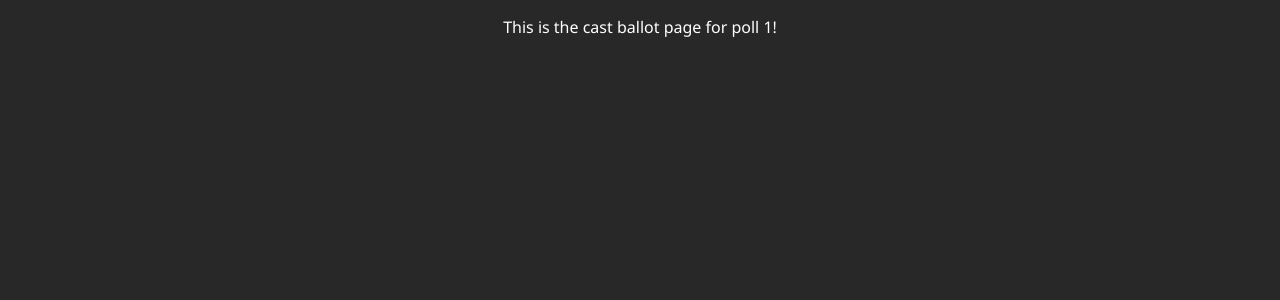
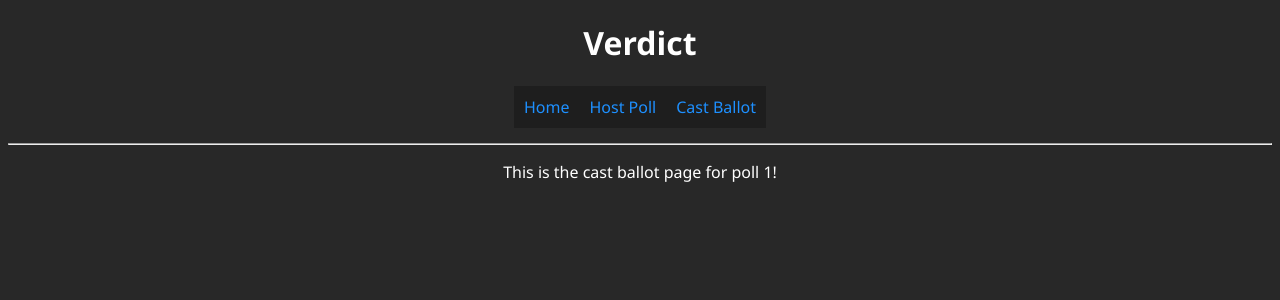
Before and after one commit to noahkawaguchi/verdict, a React (Vite) app in the folder frontend/: page /cast-ballot/1 in a window 1280 px wide. Shown: the top 300 px of the page. Built offline with nearby package versions, Linux system fonts and the light colour scheme.

Commit message:
Add header with navbar

```diff
--- a/frontend/src/App.tsx
+++ b/frontend/src/App.tsx
@@ -4,15 +4,18 @@ import './App.css';
 import HomePage from './pages/HomePage';
 import CastBallotPage from './pages/CastBallotPage';
 import NotFoundPage from './pages/NotFoundPage';
+import MainLayout from './layouts/MainLayout';
 
 const App = () => {
   return (
     <Router>
       <Routes>
-        <Route path='/' element={<HomePage />} />
-        <Route path='/host-poll' element={<HostPollPage />} />
-        <Route path='/cast-ballot/:pollID?' element={<CastBallotPage />} />
-        <Route path='*' element={<NotFoundPage />} />
+        <Route element={<MainLayout />}>
+          <Route path='/' element={<HomePage />} />
+          <Route path='/host-poll' element={<HostPollPage />} />
+          <Route path='/cast-ballot/:pollID?' element={<CastBallotPage />} />
+          <Route path='*' element={<NotFoundPage />} />
+        </Route>
       </Routes>
     </Router>
   );
--- /dev/null
+++ b/frontend/src/components/Header.module.css
@@ -0,0 +1,16 @@
+.routerLink {
+  color: dodgerblue;
+  background-color: rgb(30, 30, 30);
+  text-decoration: none;
+  padding: 10px;
+  width: max-content;
+  display: inline-block;
+}
+
+.routerLink:hover {
+  color: aqua;
+}
+
+.navbar {
+  margin: 15px auto;
+}
--- /dev/null
+++ b/frontend/src/components/Header.tsx
@@ -0,0 +1,26 @@
+import { Link } from 'react-router-dom';
+import styles from './Header.module.css';
+
+const Header = () => {
+  return (
+    <header>
+      <div>
+        <h1>Verdict</h1>
+        <nav className={styles.navbar}>
+          <Link to='/' className={styles.routerLink}>
+            Home
+          </Link>
+          <Link to='/host-poll' className={styles.routerLink}>
+            Host Poll
+          </Link>
+          <Link to='/cast-ballot' className={styles.routerLink}>
+            Cast Ballot
+          </Link>
+        </nav>
+      </div>
+      <hr />
+    </header>
+  );
+};
+
+export default Header;
--- /dev/null
+++ b/frontend/src/layouts/MainLayout.tsx
@@ -0,0 +1,15 @@
+import { Outlet } from 'react-router-dom';
+import Header from '../components/Header';
+
+const MainLayout = () => {
+  return (
+    <>
+      <Header />
+      <main>
+        <Outlet />
+      </main>
+    </>
+  );
+};
+
+export default MainLayout
--- a/frontend/src/pages/CastBallotPage.tsx
+++ b/frontend/src/pages/CastBallotPage.tsx
@@ -2,11 +2,15 @@ import { useParams } from 'react-router-dom';
 
 const CastBallotPage = () => {
   const { pollID } = useParams<{ pollID?: string }>();
-  if (pollID) {
-    return <p>This is the cast ballot page for poll {pollID}!</p>;
-  } else {
-    return <p>This is the cast ballot page without a poll ID provided!</p>;
-  }
+  return (
+    <>
+      {pollID ? (
+        <p>This is the cast ballot page for poll {pollID}!</p>
+      ) : (
+        <p>This is the cast ballot page without a poll ID provided!</p>
+      )}
+    </>
+  );
 };
 
 export default CastBallotPage;
--- a/frontend/src/pages/HomePage.tsx
+++ b/frontend/src/pages/HomePage.tsx
@@ -1,12 +1,7 @@
-import { Link } from 'react-router-dom';
-import styles from './pages.module.css';
-
 const HomePage = () => {
   return (
     <>
-      <Link to='/host-poll' className={styles.routerLink}>Host Poll</Link>
-      <br />
-      <Link to='/cast-ballot' className={styles.routerLink}>Cast Ballot</Link>
+      <p>This is the home page!</p>
     </>
   );
 };
--- a/frontend/src/pages/HostPollPage.tsx
+++ b/frontend/src/pages/HostPollPage.tsx
@@ -1,5 +1,9 @@
 const HostPollPage = () => {
-  return <p>This is the host poll page!</p>;
+  return (
+    <>
+      <p>This is the host poll page!</p>
+    </>
+  );
 };
 
 export default HostPollPage;
--- a/frontend/src/pages/NotFoundPage.tsx
+++ b/frontend/src/pages/NotFoundPage.tsx
@@ -1,13 +1,7 @@
-import { Link } from 'react-router-dom';
-import styles from './pages.module.css';
-
 const NotFoundPage = () => {
   return (
     <>
-      <p>404 - Page Not Found</p>
-      <Link to='/' className={styles.routerLink}>
-        Go to homepage
-      </Link>
+      <h3>404 - Page Not Found</h3>
     </>
   );
 };
--- a/frontend/src/pages/pages.module.css
+++ /dev/null
@@ -1,3 +0,0 @@
-.routerLink {
-  color: aqua;
-}
```
